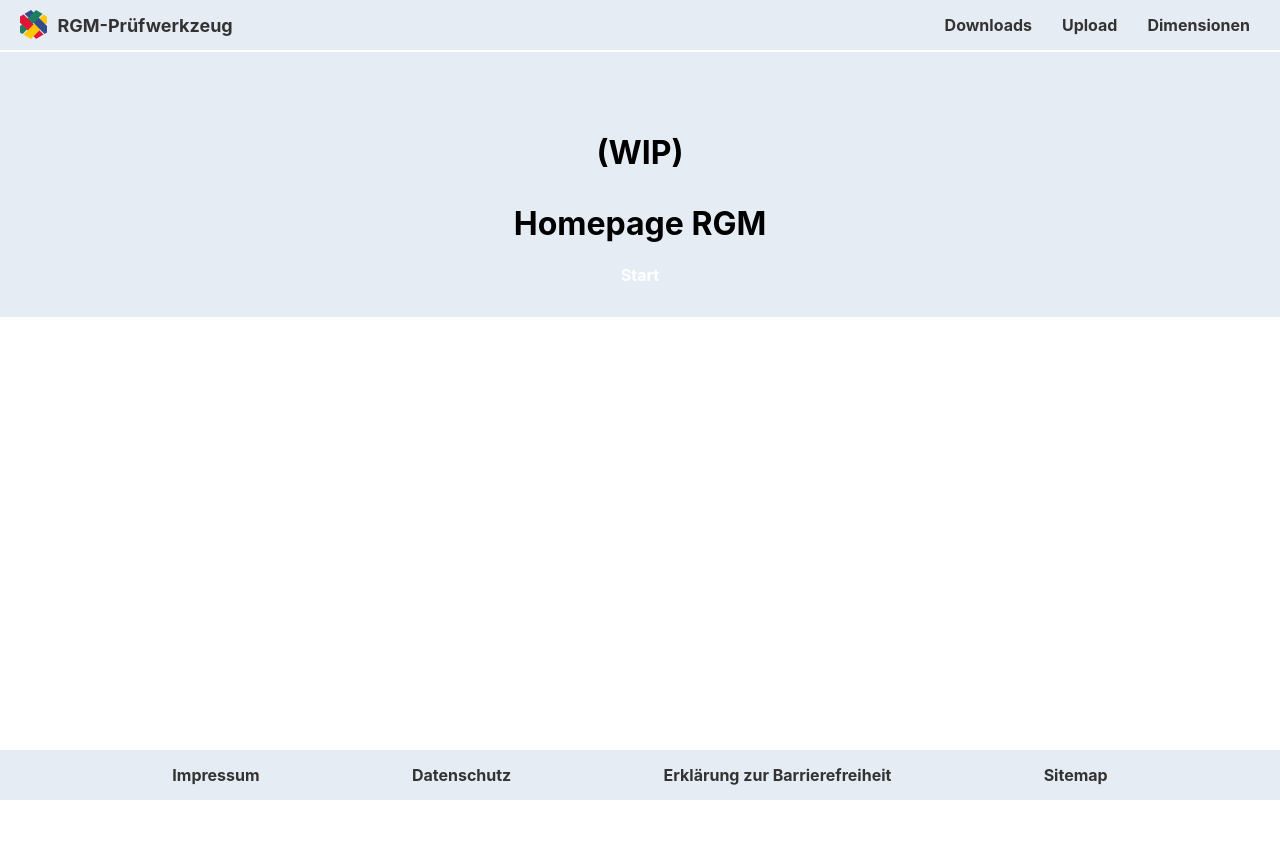
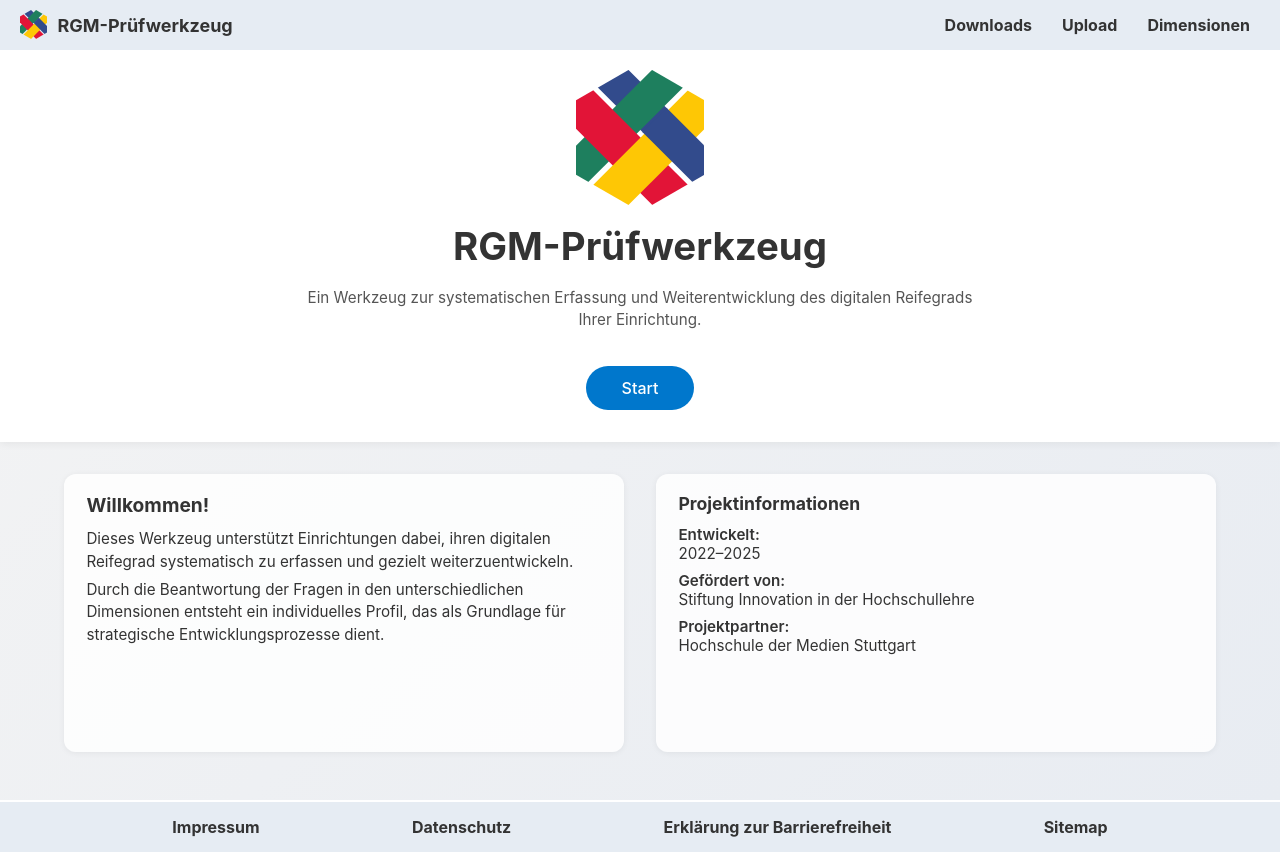
Before and after one commit to zimmermanng/RGM-Webservice-public, a React (Create React App) app in the folder Frontend/: page / in a window 1280 px wide. Before the commit the page ends 800 px from the top, so only its background shows below. Built offline with nearby package versions, Linux system fonts and the light colour scheme.

Commit message:
added Shuffle-Main

```diff
--- a/Frontend/src/App.js
+++ b/Frontend/src/App.js
@@ -1,4 +1,4 @@
-import React, { useState, useEffect } from "react";
+import React, { useState, useEffect, useMemo } from "react";
 import { BrowserRouter as Router, Routes, Route } from "react-router-dom";
 import NavBar from "./components/NavBar/navBar";
 import UploadPage from "./pages/UploadPage";
@@ -10,35 +10,49 @@ import QuestionnairePage from "./pages/QuestionnairePage";
 import DimensionsPage from "./pages/DimensionsPage";
 import { applyTheme } from "./theme";
 import HomePage from "./pages/HomePage";
+import ShuffleHomePage from "./pages/shuffleHomePage";
 
 const App = () => {
   const [data, setData] = useState([]);
 
-  const activeCompany = "Shuffle"; // <-- hier umstellen, um das Design zu wechseln ("Shuffle" oder "LMZ")
+const activeCompany = "Shuffle"; // <-- hier umstellen, um das Design zu wechseln ("Shuffle" oder "LMZ")
 
   useEffect(() => {
     applyTheme(activeCompany);
   }, [activeCompany]);
 
+  // Decide which homepage to render
+  const homeElement = useMemo(() => {
+    return activeCompany === "Shuffle" ? (
+      <ShuffleHomePage activeCompany={activeCompany} />
+    ) : (
+      <HomePage activeCompany={activeCompany} />
+    );
+  }, [activeCompany]);
+
   return (
     <Router>
-       <NavBar activeCompany={activeCompany} />
+      <NavBar activeCompany={activeCompany} />
       <main>
         <Routes>
-          <Route path="/" element={<HomePage />} />
+          {/* Single home route, decided by activeCompany */}
+          <Route path="/" element={homeElement} />
+
           <Route path="/download" element={<Download />} />
+          <Route path="/upload" element={<UploadPage onUpload={setData} />} />
+          <Route path="/dimensions" element={<DimensionsPage />} />
+
           <Route path="/questionnaire" element={<QuestionnairePage />} />
+          <Route path="/questionnaire/:dimensionId" element={<QuestionnairePage />} />
+
           <Route
-            path="/questionnaire/:dimensionId"
-            element={<QuestionnairePage />}
+            path="/results"
+            element={<ResultPage data={data} activeCompany={activeCompany} />}
           />
-          <Route path="/results" element={<ResultPage data={data} activeCompany={activeCompany}/>} />
           <Route
             path="/handlungsempfehlungen"
-            element={<ResultPage data={data} />}
+            element={<ResultPage data={data} activeCompany={activeCompany} />}
           />
-          <Route path="/upload" element={<UploadPage onUpload={setData} />} />
-          <Route path="/dimensions" element={<DimensionsPage />} />
         </Routes>
       </main>
       <Footer />
--- a/Frontend/src/pages/HomePage.css
+++ b/Frontend/src/pages/HomePage.css
@@ -1,10 +1,146 @@
 .homeButton {
   display: inline-block;
   background-color: var(--footer-color);
-  color: white;
+  color: black;
   padding: 0.75rem 1.5rem;
   border-radius: 8px;
   text-decoration: none;
   font-weight: bold;
   transition: background-color 0.3s;
 }
+.homeContainer {
+   padding-top: 30px;
+  min-height: 100vh;
+  width: 100%;
+  display: flex;
+  flex-direction: column;
+  background: linear-gradient(135deg, #f4f4f4 0%, #e8ecf2 100%);
+  font-family: "Inter", system-ui, -apple-system, BlinkMacSystemFont, sans-serif;
+}
+
+/* Top title box (full width) */
+.heroSection {
+  width: 100%;
+  padding: 2.5rem 1.5rem 2rem;
+  box-sizing: border-box;
+  text-align: center;
+  background-color: #ffffff;
+  box-shadow: 0 2px 8px rgba(0, 0, 0, 0.06);
+  display: flex;
+  flex-direction: column;
+  align-items: center;
+  gap: 0.8rem;
+}
+
+/* Dynamically sized logo */
+.heroLogo {
+  width: clamp(80px, 10vw, 140px); /* responsive between 80 and 140px */
+  height: auto;
+}
+
+.heroTitle {
+  font-size: clamp(1.8rem, 3vw, 2.6rem);
+  font-weight: 700;
+  color: #333;
+  margin: 0;
+}
+
+.heroSubtitle {
+  max-width: 700px;
+  margin: 0.3rem auto 0.5rem;
+  font-size: 0.95rem;
+  line-height: 1.5;
+  color: #555;
+}
+
+.homeButton {
+  display: inline-block;
+  margin-top: 0.8rem;
+  background-color: #0077cc;
+  color: #ffffff;
+  padding: 0.75rem 2.2rem;
+  border-radius: 999px;
+  font-size: 1rem;
+  text-decoration: none;
+  font-weight: 500;
+  transition: background-color 0.2s ease, transform 0.15s ease;
+}
+
+.homeButton:hover {
+  background-color: #005fa3;
+  transform: translateY(-1px);
+}
+
+/* Two-column area below the title box */
+.contentRow {
+  flex: 1;
+  width: 100%;
+  max-width: 1200px;
+  margin: 2rem auto 3rem;
+  padding: 0 1.5rem;
+  box-sizing: border-box;
+
+  display: flex;
+  gap: 2rem;
+}
+
+/* Left and right columns: 50% on desktop */
+.bottomLeftText,
+.bottomRightInfo {
+  flex: 1 1 0;
+  max-width: 50%;
+  background-color: rgba(255, 255, 255, 0.85);
+  padding: 1.2rem 1.4rem;
+  border-radius: 12px;
+  box-shadow: 0 1px 6px rgba(0, 0, 0, 0.06);
+  color: #333;
+}
+
+/* Intro (left) */
+.bottomLeftText h2 {
+  margin-top: 0;
+  margin-bottom: 0.7rem;
+  font-size: 1.2rem;
+}
+
+.bottomLeftText p {
+  margin: 0.3rem 0;
+  font-size: 0.95rem;
+  line-height: 1.5;
+}
+
+/* Project info (right) */
+.bottomRightInfo h3 {
+  margin-top: 0;
+  margin-bottom: 0.7rem;
+  font-size: 1.1rem;
+}
+
+/* Description list styling */
+.infoList {
+  margin: 0;
+  font-size: 0.95rem;
+}
+
+.infoList dt {
+  font-weight: 600;
+  margin-top: 0.5rem;
+}
+
+.infoList dd {
+  margin: 0 0 0.3rem 0;
+}
+
+/* 📱 Responsive: stack the two boxes below each other on small screens */
+@media (max-width: 768px) {
+  .contentRow {
+    flex-direction: column;
+    max-width: 100%;
+    padding: 1rem;
+  }
+
+  .bottomLeftText,
+  .bottomRightInfo {
+    max-width: 100%;
+  }
+}
--- /dev/null
+++ b/Frontend/src/pages/shuffleHomePage.js
@@ -0,0 +1,67 @@
+import React from "react";
+import { Link } from "react-router-dom";
+import "./HomePage.css";
+
+function HomePage() {
+  return (
+    <div className="homeContainer">
+      {/* Full-width title box */}
+      <section className="heroSection">
+        <img
+          src="/shuffle-logo.svg"
+          alt="Shuffle Logo"
+          className="heroLogo"
+        />
+
+        <h1 className="heroTitle">RGM-Prüfwerkzeug</h1>
+
+        {/* Optional short tagline below title */}
+        <p className="heroSubtitle">
+          Ein Werkzeug zur systematischen Erfassung und Weiterentwicklung
+          des digitalen Reifegrads Ihrer Einrichtung.
+        </p>
+
+        <Link to="/dimensions" className="homeButton">
+          Start
+        </Link>
+      </section>
+
+      {/* Two-column content below (intro + project info) */}
+      <section className="contentRow">
+        {/* Left: Intro text */}
+        <div className="bottomLeftText">
+          <h2>Willkommen!</h2>
+          <p>
+            Dieses Werkzeug unterstützt Einrichtungen dabei,
+            ihren digitalen Reifegrad systematisch zu erfassen
+            und gezielt weiterzuentwickeln.
+          </p>
+          <p>
+            Durch die Beantwortung der Fragen in den
+            unterschiedlichen Dimensionen entsteht ein
+            individuelles Profil, das als Grundlage für
+            strategische Entwicklungsprozesse dient.
+          </p>
+        </div>
+
+        {/* Right: Project info as description list */}
+        <div className="bottomRightInfo">
+          <h3>Projektinformationen</h3>
+
+          <dl className="infoList">
+            <dt>Entwickelt:</dt>
+            <dd>2022–2025</dd>
+
+            <dt>Gefördert von:</dt>
+            <dd>Stiftung Innovation in der Hochschullehre</dd>
+
+            <dt>Projektpartner:</dt>
+            <dd>Hochschule der Medien Stuttgart</dd>
+          </dl>
+        </div>
+      </section>
+    </div>
+  );
+}
+
+export default HomePage;
```
